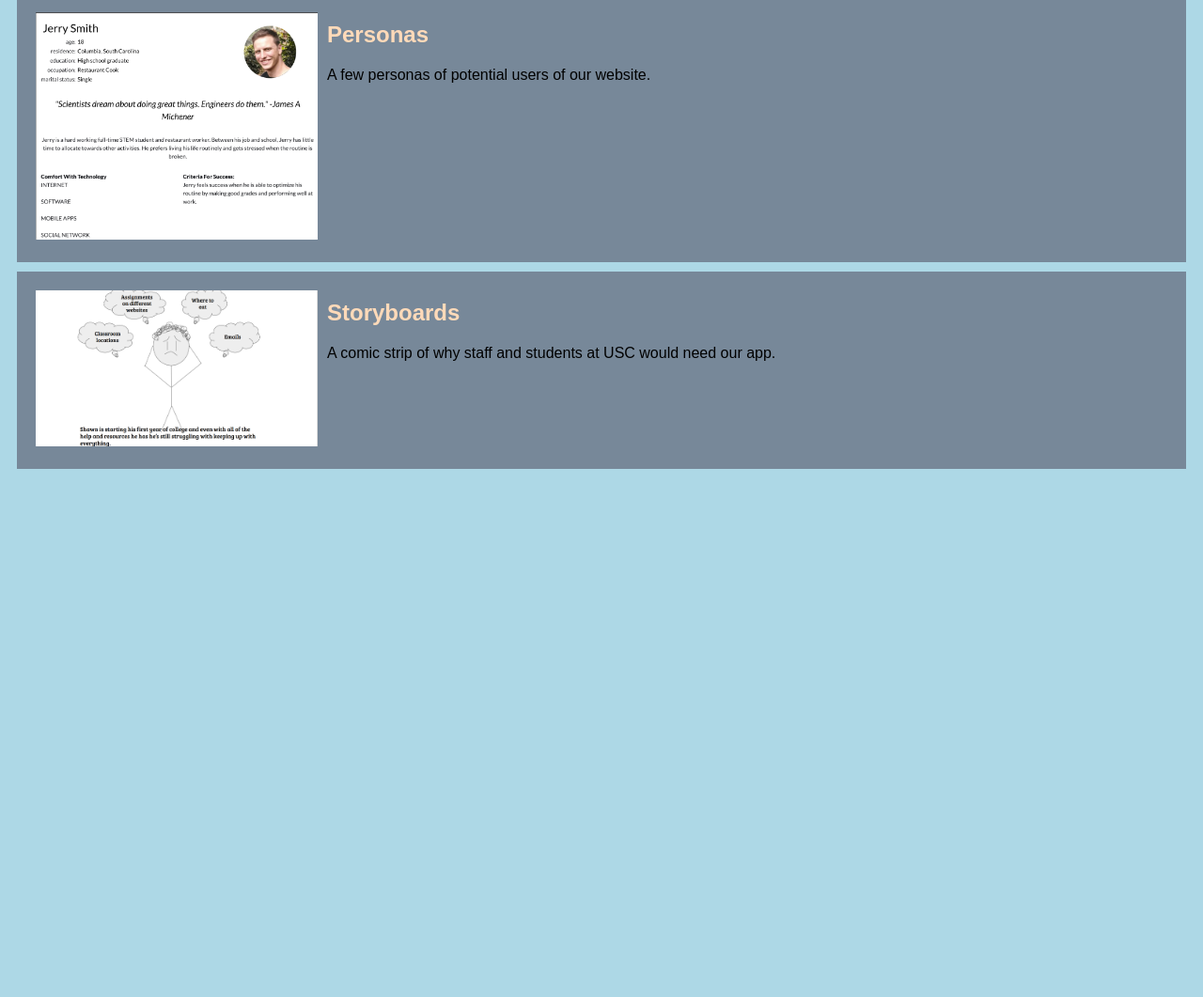
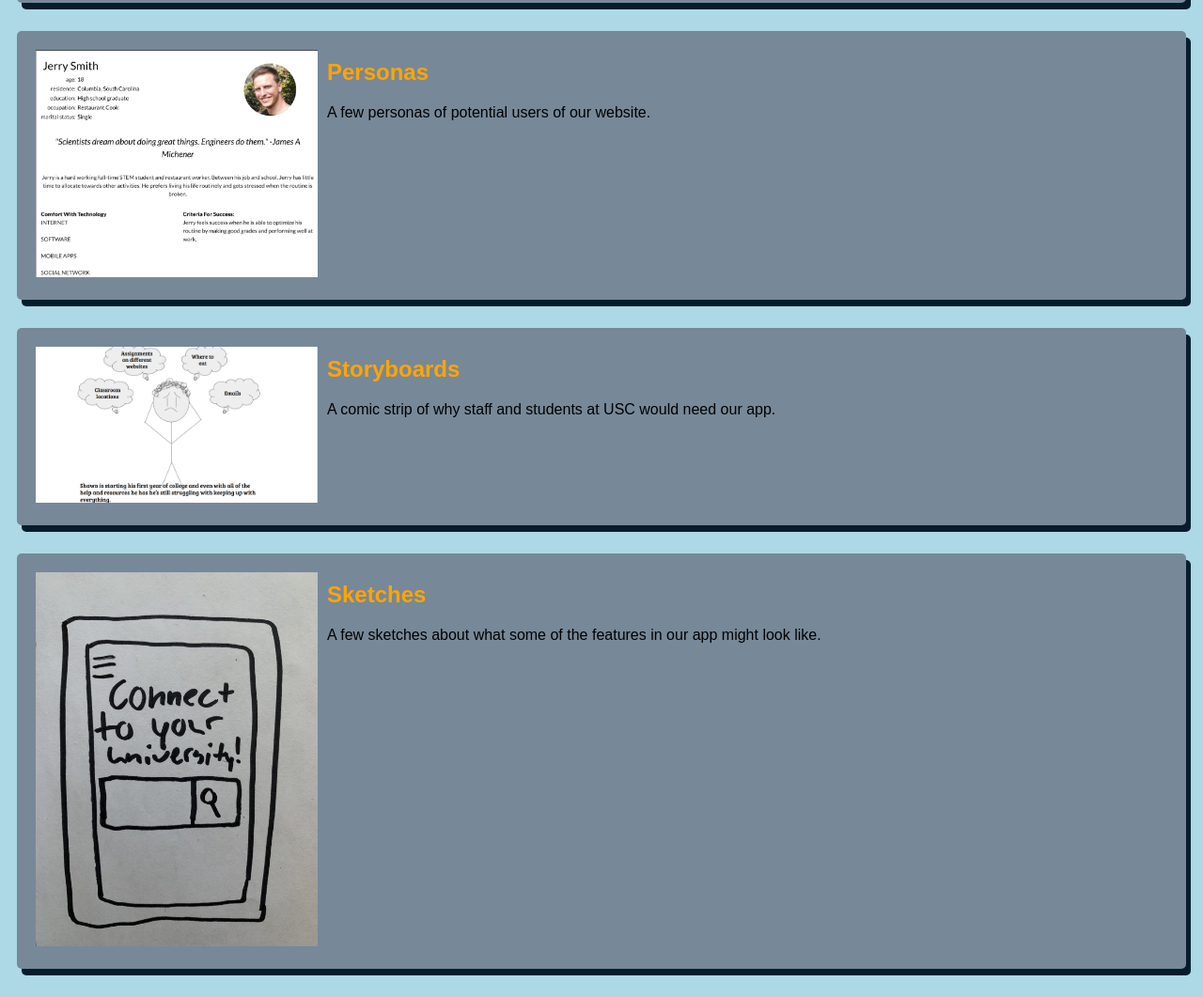
Before and after one commit to amauriac/amauriac.github.io, a plain HTML site: page index.html in a window 1280 px wide. Shown: the part 604-1665 px from the top of the page at 94% size. Before the commit the page ends 1113 px from the top, so only its background shows below. Drawn offline with Linux system fonts and the light colour scheme.

Commit message:
Add files via upload

```diff
--- a/index.html
+++ b/index.html
@@ -54,5 +54,17 @@
                 </p>
             </section>
          </section>
+
+         <!--Sketching assignment-->
+
+         <section class="assignment">
+            <a href="files/sketches.pdf"><img src="images/sketches.png"></a>
+            <section class="ass-details">
+                <a href="files/sketches.pdf"><h2> Sketches </h2></a>
+                <p>
+                    A few sketches about what some of the features in our app might look like.
+                </p>
+            </section>
+         </section>
     </body>
 </html>
--- a/styles.css
+++ b/styles.css
@@ -7,12 +7,16 @@ body{
     display:flex;
     padding:10px;
     margin:10px;
-    background: lightslategrey
+    margin-bottom:30px;
+    background: lightslategrey;
+    border-radius:5px;
+    box-shadow: 5px 7px #031d2c;
 }
 
 .assignment img{
     width:300px;
     padding:10px;
+    border-radius:5px;
 }
 
 h1{
@@ -21,5 +25,10 @@ h1{
 
 a{
     text-decoration:none;
-    color:PeachPuff;
+    color:orange;
 }
+
+.assignment a:hover{
+    color: rgb(255, 230, 0);
+
+}
```
Also changed, not shown: images/sketches.png (added), 1 other file.
